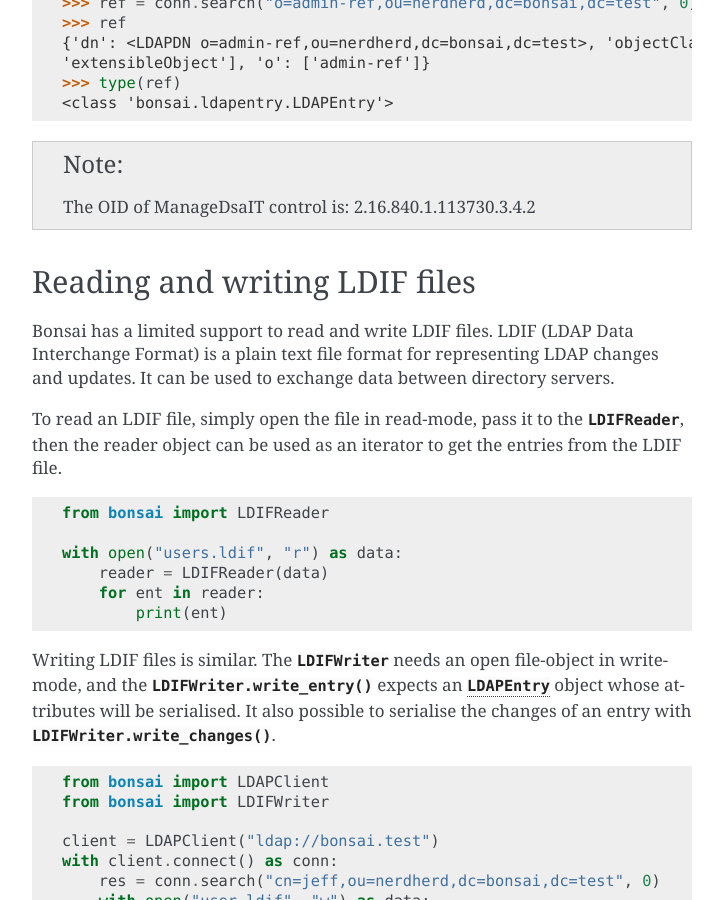
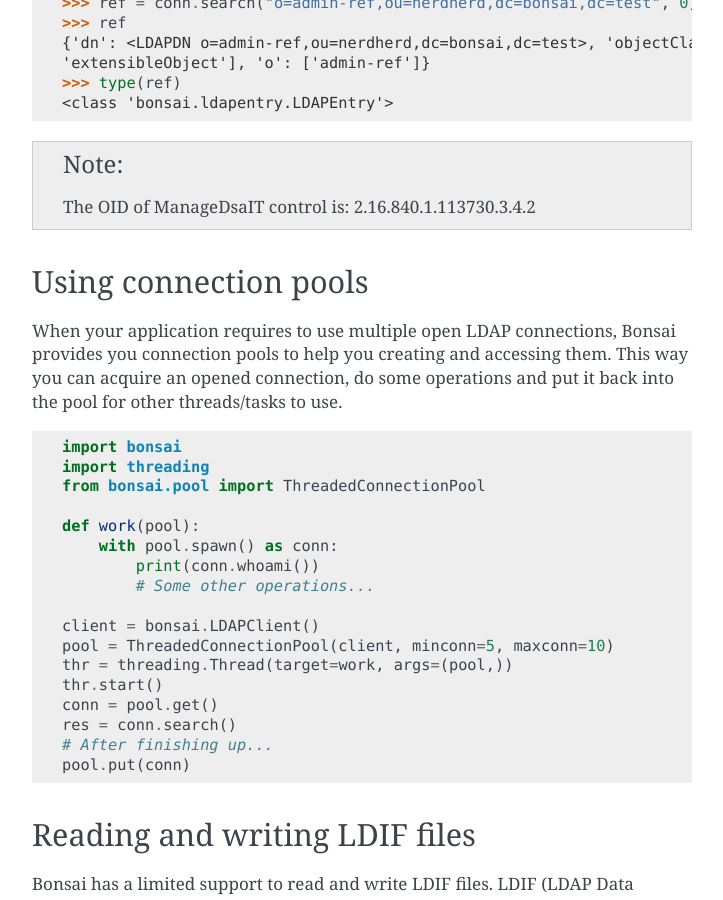
Before and after one commit to noirello/bonsai, a Sphinx documentation site: the page built from docs/advanced.rst, in a window 1280 px wide and 900 px high, scrolled down 8735 px. Shown: the whole window, without its empty margins (388-1111 px from the left). Built offline with Sphinx 7.4.7, drawn with Linux system fonts in a browser that asks for light colours; some of the changed text lies outside the part shown.

Commit message:
Add section about connection pools in advanced.rst

```diff
--- a/docs/advanced.rst
+++ b/docs/advanced.rst
@@ -368,6 +368,36 @@
 .. note::
     The OID of ManageDsaIT control is: 2.16.840.1.113730.3.4.2
 
+Using connection pools
+======================
+
+When your application requires to use multiple open LDAP connections, Bonsai
+provides you connection pools to help you creating and accessing them. This way
+you can acquire an opened connection, do some operations and put it back into
+the pool for other threads/tasks to use.
+
+.. code-block:: python3
+
+    import bonsai
+    import threading
+    from bonsai.pool import ThreadedConnectionPool
+
+    def work(pool):
+        with pool.spawn() as conn:
+            print(conn.whoami())
+            # Some other operations...
+
+    client = bonsai.LDAPClient()
+    pool = ThreadedConnectionPool(client, minconn=5, maxconn=10)
+    thr = threading.Thread(target=work, args=(pool,))
+    thr.start()
+    conn = pool.get()
+    res = conn.search()
+    # After finishing up...
+    pool.put(conn)
+
+
+
 Reading and writing LDIF files
 ==============================
 
```
Also changed, not shown: 1 other file.
